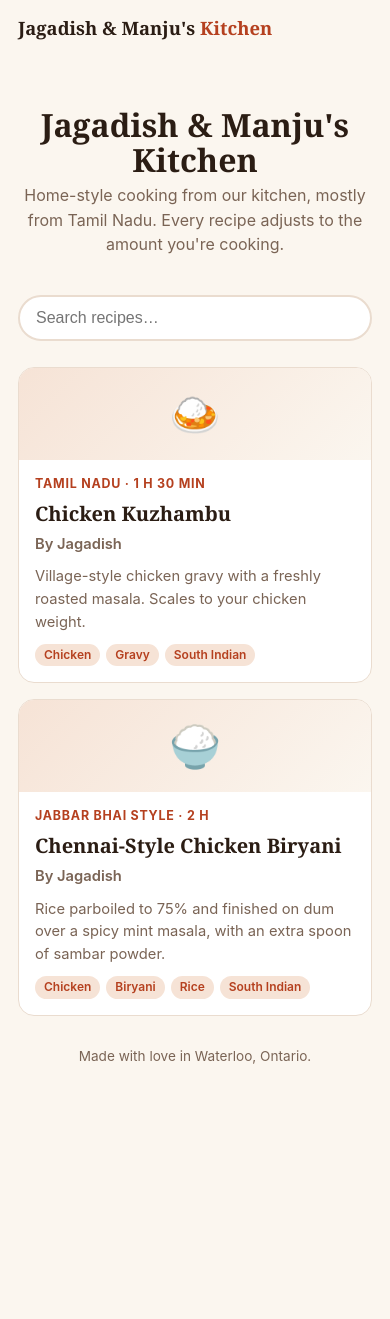
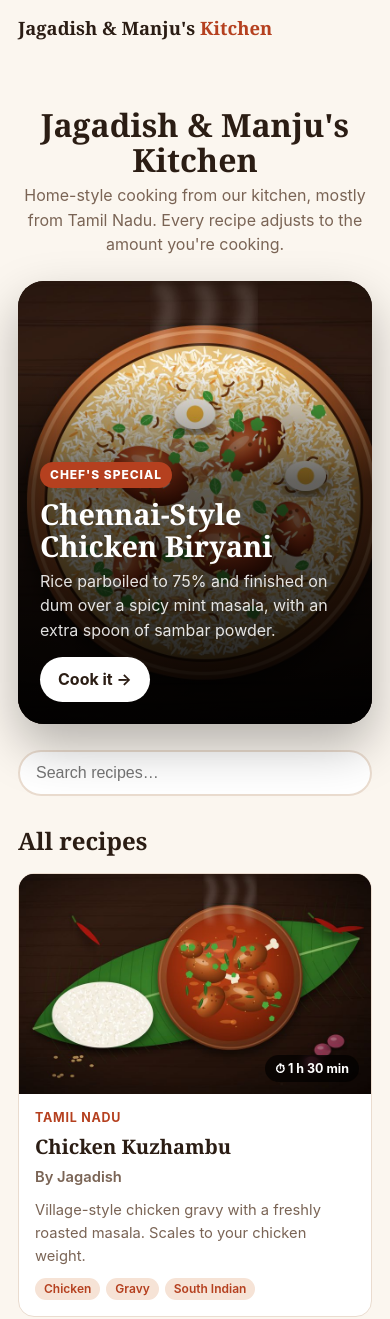
Before and after one commit to jagsrj/jagadish-recipes, a plain HTML site: page index.html in a window 390 px wide. Shown: the top 1319 px of the page. Before the commit the page ends 1127 px from the top, so only its background shows below. Drawn offline with Linux system fonts and the light colour scheme.

Commit message:
Restaurant-style design: dish images, featured banner, photo cards and hero headers
Co-Authored-By: Claude Opus 5.5 <noreply@anthropic.com>
Claude-Session: https://claude.ai/code/session_01SBgUYTrkEaR6VtKs1R3pXY

```diff
--- a/assets/recipes.js
+++ b/assets/recipes.js
@@ -6,6 +6,8 @@ window.RECIPES = [
     kicker: "Tamil Nadu",
     author: "Jagadish",
     emoji: "🍛",
+    image: "/images/chicken-kuzhambu-card.jpg",
+    hero: "/images/chicken-kuzhambu.jpg",
     blurb: "Village-style chicken gravy with a freshly roasted masala. Scales to your chicken weight.",
     time: "1 h 30 min",
     tags: ["Chicken", "Gravy", "South Indian"]
@@ -16,6 +18,9 @@ window.RECIPES = [
     kicker: "Jabbar Bhai style",
     author: "Jagadish",
     emoji: "🍚",
+    image: "/images/chicken-biryani-card.jpg",
+    hero: "/images/chicken-biryani.jpg",
+    featured: true,
     blurb: "Rice parboiled to 75% and finished on dum over a spicy mint masala, with an extra spoon of sambar powder.",
     time: "2 h",
     tags: ["Chicken", "Biryani", "Rice", "South Indian"]
--- a/assets/style.css
+++ b/assets/style.css
@@ -100,3 +100,39 @@ footer { text-align: center; color: var(--muted); font-size: .85rem; margin-top:
   .scaler { position: static; box-shadow: none; }
   .timer, .seg, .spice, .sitebar { display: none; }
 }
+
+/* ---------- restaurant-style imagery ---------- */
+.rhero { position: relative; border-radius: 22px; overflow: hidden; margin: 4px 0 18px; box-shadow: 0 18px 40px rgba(0,0,0,.25); background: #1a0d07; }
+.rhero img { display: block; width: 100%; aspect-ratio: 16 / 10; object-fit: cover; }
+.rhero::after { content: ""; position: absolute; inset: 0; background: linear-gradient(180deg, rgba(0,0,0,0) 25%, rgba(0,0,0,.55) 55%, rgba(0,0,0,.9) 100%); }
+.rhero-text { position: absolute; left: 0; right: 0; bottom: 0; padding: 22px 22px 20px; z-index: 1; color: #fff; }
+.rhero-text h1 { color: #fff; margin: 4px 0 4px; font-size: clamp(1.9rem, 6vw, 3rem); text-shadow: 0 2px 12px rgba(0,0,0,.5); }
+.rhero-text .native { color: #ffc89a; }
+.rhero-text .byline { color: rgba(255,255,255,.85); margin: 0; }
+@media (max-width: 600px) {
+  .wrap > .rhero { margin-left: -18px; margin-right: -18px; border-radius: 0 0 22px 22px; }
+  .rhero img { aspect-ratio: 4 / 3; }
+}
+
+.feature { position: relative; display: block; border-radius: 26px; overflow: hidden; margin: 6px 0 26px; color: #fff; text-decoration: none;
+  box-shadow: 0 22px 50px rgba(0,0,0,.28); background: #1a0d07; }
+.feature img { display: block; width: 100%; aspect-ratio: 21 / 10; object-fit: cover; transition: transform .6s; }
+.feature:hover img { transform: scale(1.03); }
+.feature::after { content: ""; position: absolute; inset: 0; background: linear-gradient(90deg, rgba(0,0,0,.78) 0%, rgba(0,0,0,.35) 45%, rgba(0,0,0,0) 70%); }
+.feature .ftext { position: absolute; left: 0; top: 0; bottom: 0; z-index: 1; display: flex; flex-direction: column; justify-content: flex-end; padding: 30px; max-width: 560px; }
+.feature .flabel { display: inline-block; align-self: flex-start; background: var(--accent); color: #fff; font-size: .75rem; font-weight: 800; letter-spacing: .08em; text-transform: uppercase; padding: 4px 10px; border-radius: 999px; }
+.feature h2 { font-family: Georgia, serif; font-size: clamp(1.8rem, 5vw, 3rem); line-height: 1.08; margin: 10px 0 8px; color: #fff; }
+.feature p { margin: 0 0 14px; color: rgba(255,255,255,.88); }
+.feature .cta { align-self: flex-start; background: #fff; color: #2b1d14; font-weight: 700; padding: 10px 18px; border-radius: 999px; }
+@media (max-width: 600px) {
+  .feature img { aspect-ratio: 4 / 5; }
+  .feature::after { background: linear-gradient(180deg, rgba(0,0,0,0) 20%, rgba(0,0,0,.6) 45%, rgba(0,0,0,.92) 100%); }
+  .feature .ftext { padding: 22px; }
+}
+
+.rcard .photo { position: relative; aspect-ratio: 16 / 10; overflow: hidden; background: #1a0d07; }
+.rcard .photo img { width: 100%; height: 100%; object-fit: cover; display: block; transition: transform .5s; }
+.rcard:hover .photo img { transform: scale(1.06); }
+.rcard .badge { position: absolute; right: 12px; bottom: 12px; background: rgba(0,0,0,.65); color: #fff; font-size: .78rem; font-weight: 700; padding: 4px 10px; border-radius: 999px; backdrop-filter: blur(4px); }
+.grid { grid-template-columns: repeat(auto-fill, minmax(300px, 1fr)); gap: 22px; }
+.section-title { font-family: Georgia, serif; font-size: 1.5rem; margin: 6px 0 14px; }
--- a/index.html
+++ b/index.html
@@ -16,7 +16,9 @@
     <h1>Jagadish &amp; Manju's Kitchen</h1>
     <p>Home-style cooking from our kitchen, mostly from Tamil Nadu. Every recipe adjusts to the amount you're cooking.</p>
   </section>
+  <div id="feature"></div>
   <input class="search" id="q" type="search" placeholder="Search recipes…" aria-label="Search recipes">
+  <h2 class="section-title">All recipes</h2>
   <div class="grid" id="grid"></div>
   <p class="empty" id="empty">No recipes match that search.</p>
   <footer>Made with love in Waterloo, Ontario.</footer>
@@ -33,13 +35,22 @@
     });
     grid.innerHTML = list.map(function (r) {
       return "<a class='rcard' href='/recipes/" + encodeURIComponent(r.slug) + "/'>" +
-        "<div class='band'>" + esc(r.emoji || "🍽️") + "</div><div class='body'>" +
-        "<div class='kicker'>" + esc(r.kicker || "") + (r.time ? " · " + esc(r.time) : "") + "</div>" +
+        (r.image
+          ? "<div class='photo'><img src='" + esc(r.image) + "' alt='" + esc(r.title) + "' loading='lazy'>" + (r.time ? "<span class='badge'>⏱ " + esc(r.time) + "</span>" : "") + "</div>"
+          : "<div class='band'>" + esc(r.emoji || "🍽️") + "</div>") +
+        "<div class='body'><div class='kicker'>" + esc(r.kicker || "") + (!r.image && r.time ? " · " + esc(r.time) : "") + "</div>" +
         "<h2>" + esc(r.title) + "</h2>" + (r.author ? "<div class='byline'>By " + esc(r.author) + "</div>" : "") + "<p>" + esc(r.blurb || "") + "</p>" +
         "<div class='tags'>" + (r.tags || []).map(function (t) { return "<span class='tag'>" + esc(t) + "</span>"; }).join("") + "</div>" +
         "</div></a>";
     }).join("");
     empty.style.display = list.length ? "none" : "block";
+  }
+  var all = window.RECIPES || [];
+  var f = all.filter(function (r) { return r.featured && (r.hero || r.image); })[0];
+  if (f) {
+    document.getElementById("feature").innerHTML =
+      "<a class='feature' href='/recipes/" + encodeURIComponent(f.slug) + "/'><img src='" + esc(f.hero || f.image) + "' alt='" + esc(f.title) + "' fetchpriority='high'>" +
+      "<div class='ftext'><span class='flabel'>Chef's special</span><h2>" + esc(f.title) + "</h2><p>" + esc(f.blurb || "") + "</p><span class='cta'>Cook it →</span></div></a>";
   }
   q.addEventListener("input", draw);
   draw();
```
Also changed, not shown: assets/recipe-engine.js (+9 -3 lines), recipes/_template/index.html (+1 -0 lines), recipes/chicken-biryani/index.html (+3 -0 lines), recipes/chicken-kuzhambu/index.html (+3 -0 lines), images/chicken-biryani-card.jpg (added), images/chicken-biryani.jpg (added), images/chicken-kuzhambu-card.jpg (added), images/chicken-kuzhambu.jpg (added), 1 other file.
